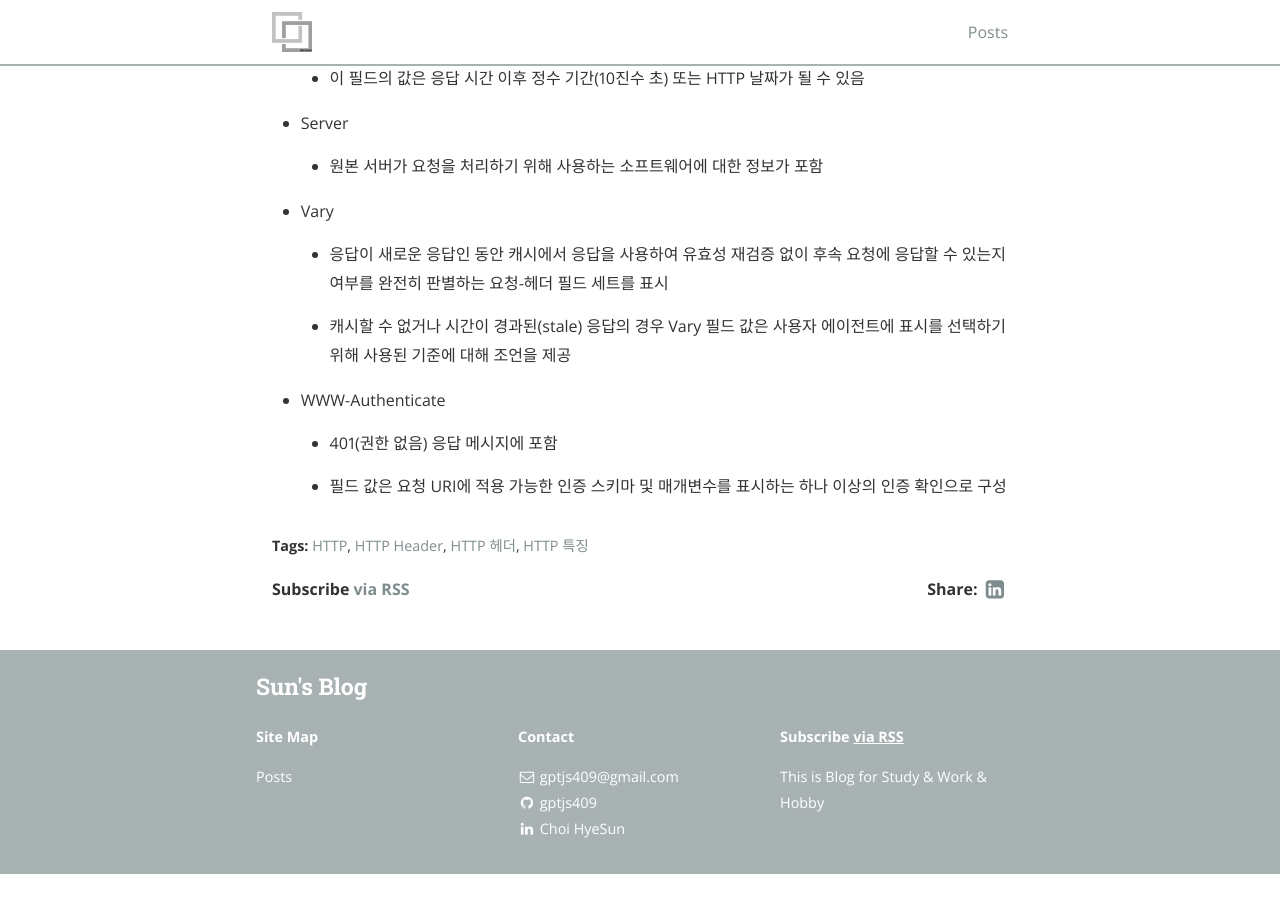
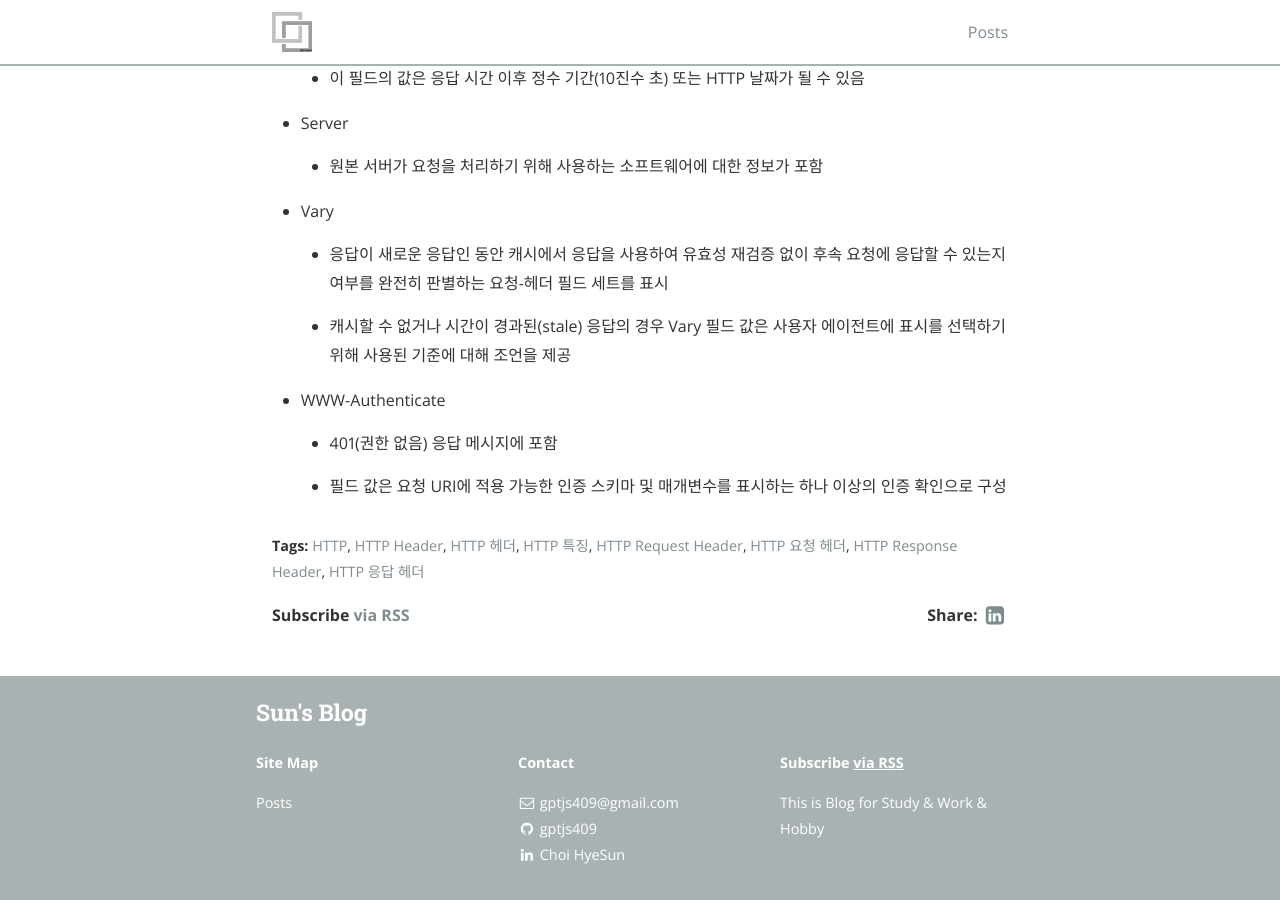
Before and after one commit to gptjs409/gptjs409.github.io, a Jekyll site: the page built from _posts/infra/2016-09-06-http.md, in a window 1280 px wide and 900 px high, scrolled down 4626 px. Built offline with Jekyll 4.4.1, drawn with Linux system fonts in a browser that asks for light colours; nearby versions of some CDN libraries; before the commit the page ends 5500 px from its top, so only the background shows below that.

Commit message:
Update 2016-09-06-http.md

```diff
--- a/_posts/infra/2016-09-06-http.md
+++ b/_posts/infra/2016-09-06-http.md
@@ -9,6 +9,10 @@ tags:
   - HTTP Header
   - HTTP 헤더
   - HTTP 특징
+  - HTTP Request Header
+  - HTTP 요청 헤더
+  - HTTP Response Header
+  - HTTP 응답 헤더
 ---
 
 ## HTTP 프로토콜이란?
```
